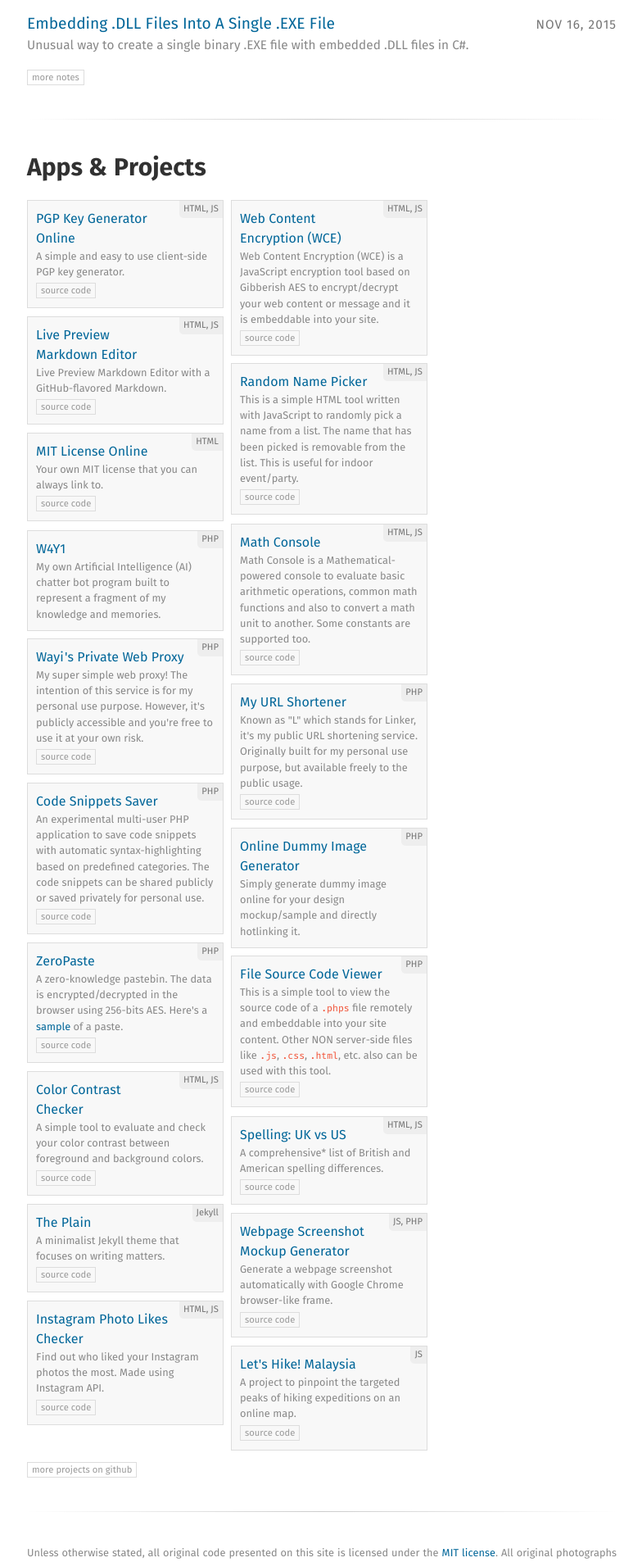
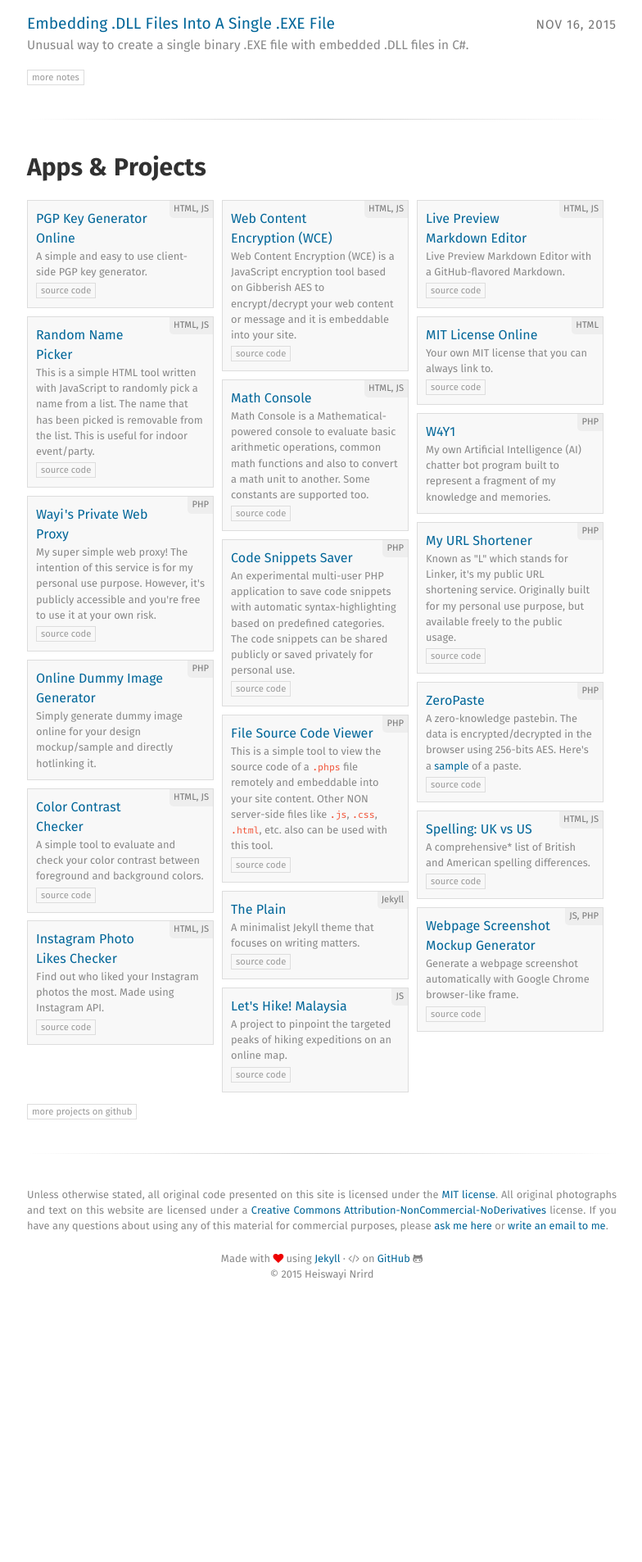
Before and after one commit to x-axis/heiswayi.github.io, a Jekyll site: the page built from index.html, in a window 1280 px wide. Shown: the part 593-2499 px from the top of the page at 82% size, without its empty margins (247-1031 px from the left). Built offline with Jekyll 4.4.1, drawn with Linux system fonts in a browser that asks for light colours; nearby versions of some CDN libraries; Markdown is read by kramdown in place of the engine named in the settings.

Commit message:
Fix width

```diff
--- a/public/css/style.css
+++ b/public/css/style.css
@@ -456,7 +456,7 @@ a.more-projects:hover {
     width: calc( ( 100% - 30px ) / 3 );
     */
     padding: 10px;
-    width: 33.32%;
+    width: 31.6666667%;
     height: auto;
     float: left;
     margin: 0 0 10px 0;
```
